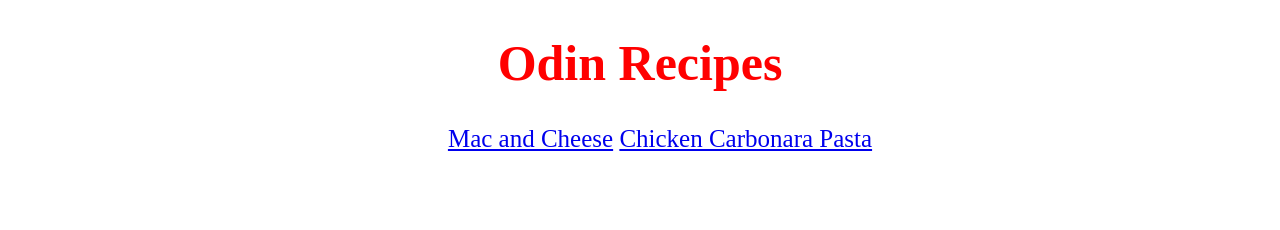
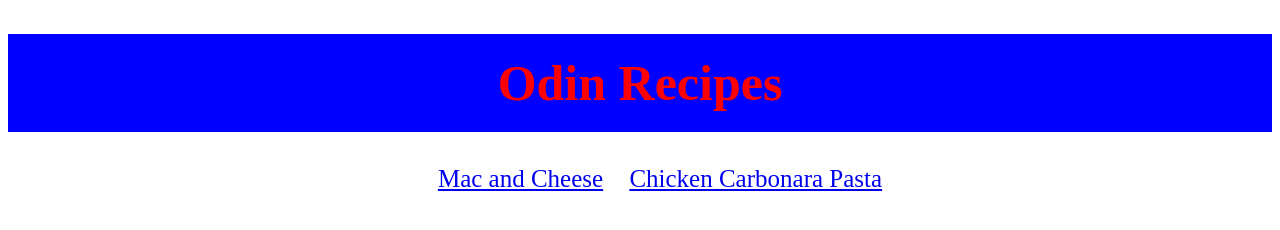
Before and after one commit to anthonyouch/odin-recipes, a plain HTML site: page index.html in a window 1280 px wide. Drawn offline with Linux system fonts and the light colour scheme.

Commit message:
Added some styles based on block and inline lesson

```diff
--- a/styles.css
+++ b/styles.css
@@ -3,12 +3,18 @@ h1 {
     font-size: 50px;
     text-align: center;
     color: red;
+    background-color: blue;
+    padding: 20px;
 }
 
 
 .recipes {
     text-align: center;
     font-size: 25px;
+}
+
+.recipes a {
+    margin: 10px;
 }
 
 .ingredients {
```
